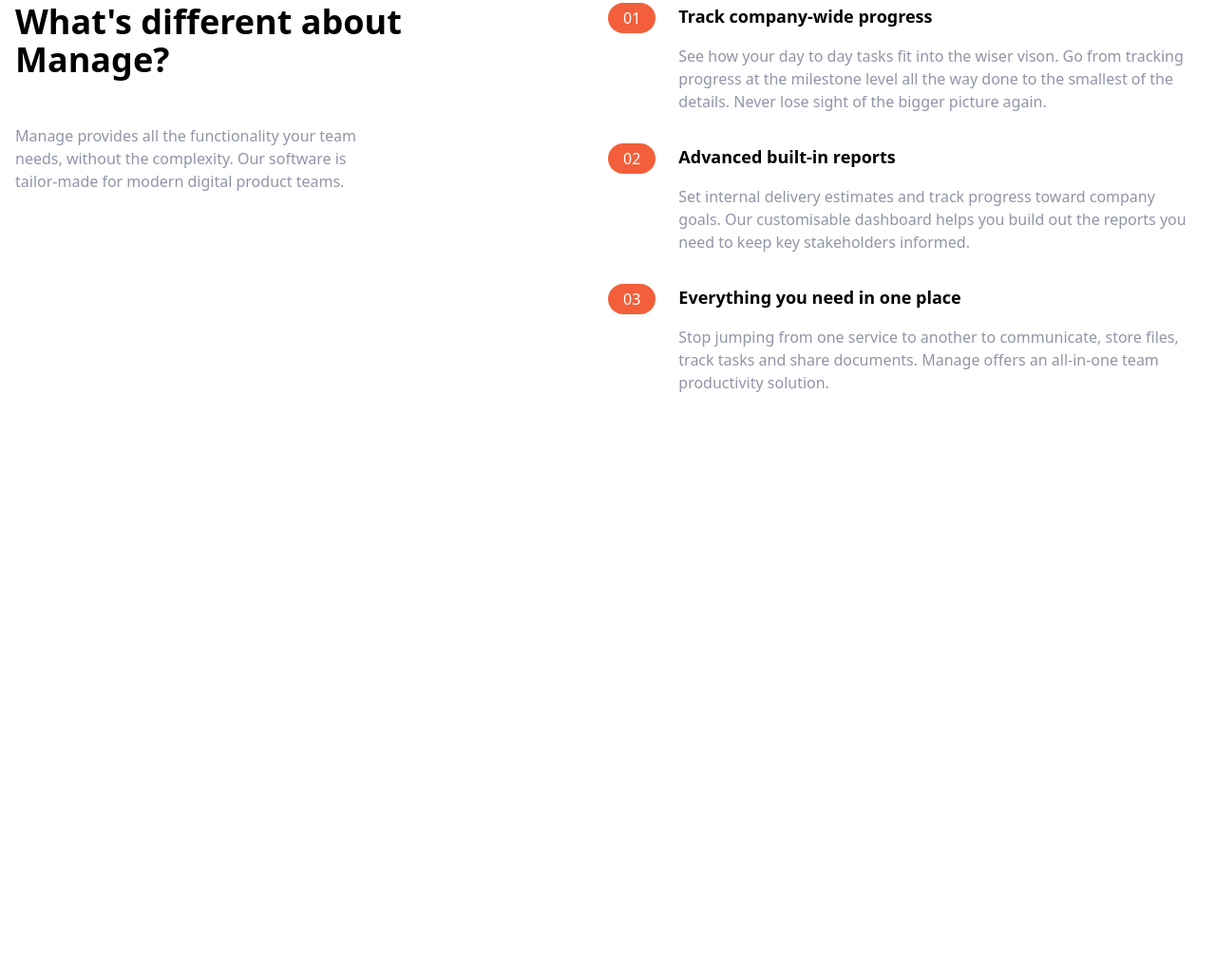
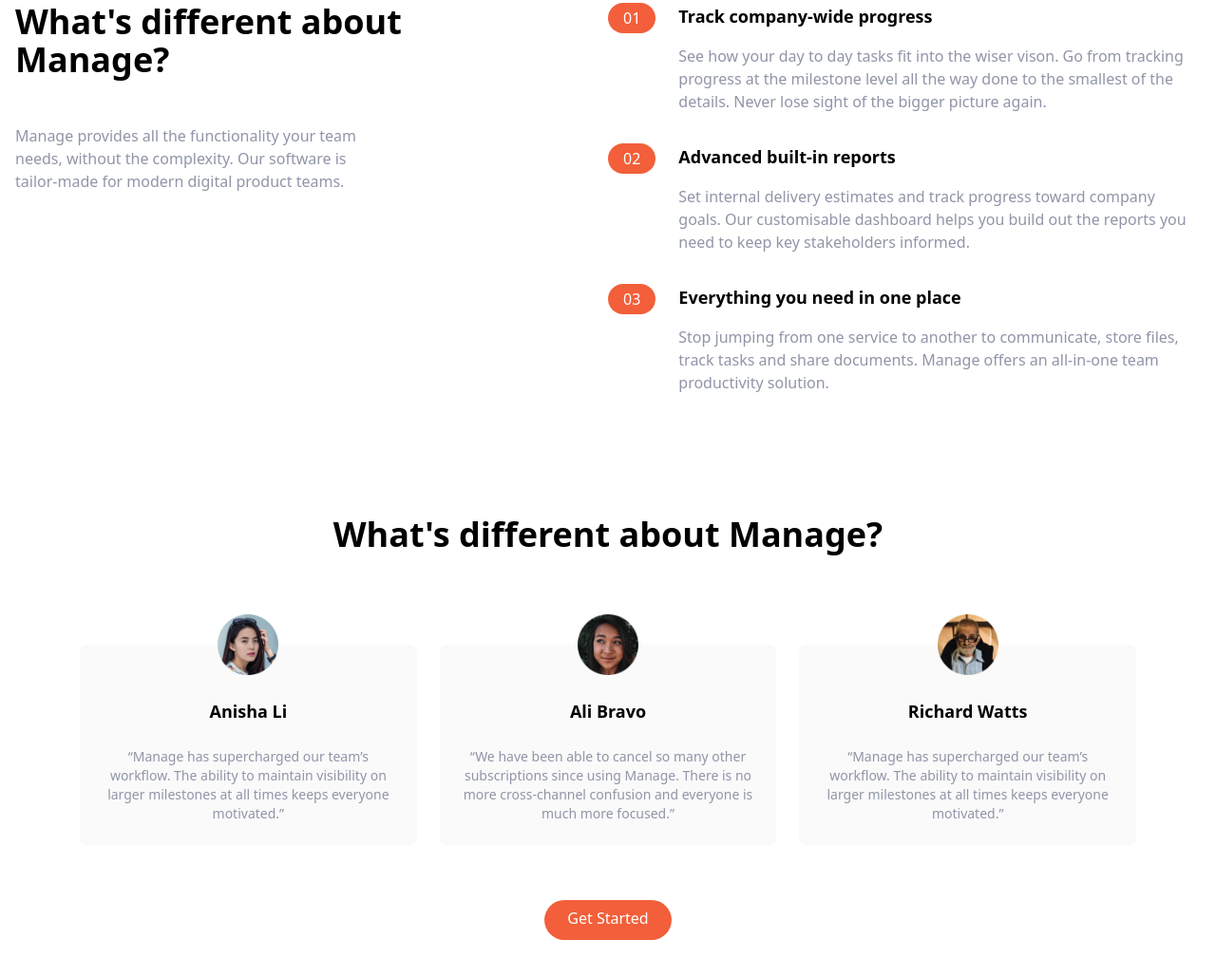
Before and after one commit to JamesOkemwa/landing-page-tailwindcss, a website: page index.html in a window 1280 px wide. Shown: the part 694-1723 px from the top of the page at 95% size. Before the commit the page ends 1109 px from the top, so only its background shows below. Drawn offline with Linux system fonts and the light colour scheme.

Commit message:
Testimonials section

```diff
--- a/index.html
+++ b/index.html
@@ -153,7 +153,64 @@
                 </div>
             </div>
         </div>
+    </section>
 
+    <!-- Testimonials  -->
+    <section id="testimonials">
+        <!-- Container to heading and testimonial block  -->
+        <div class="max-w-6xl px-5 mx-auto mt-32 text-center">
+            <!-- Heading  -->
+            <h2 class="text-4xl font-bold text-center">
+                What's different about Manage?
+            </h2>
+            <!-- Testimonials Container  -->
+            <div class="flex flex-col mt-24 md:flex-row md:space-x-6">
+                <!-- Testimonial 1  -->
+                <div class="flex flex-col items-center p-6 space-y-6 rounded-lg bg-veryLightGray md:w-1/3">
+                    <img src="img/avatar-anisha.png" class="w-16 -mt-14" alt="">
+                    <h5 class="text-lg font-bold">
+                        Anisha Li
+                    </h5>
+                    <p class="text-sm text-darkGrayishBlue">
+                        “Manage has supercharged our team’s workflow. The ability to
+                        maintain visibility on larger milestones at all times keeps
+                        everyone motivated.”
+                    </p>
+                </div>
+
+                <!-- Testimonial 2 -->
+                <div class="hidden flex-col items-center p-6 space-y-6 rounded-lg bg-veryLightGray md:flex md:w-1/3">
+                    <img src="img/avatar-ali.png" class="w-16 -mt-14" alt="">
+                    <h5 class="text-lg font-bold">
+                        Ali Bravo
+                    </h5>
+                    <p class="text-sm text-darkGrayishBlue">
+                        “We have been able to cancel so many other subscriptions since
+                        using Manage. There is no more cross-channel confusion and
+                        everyone is much more focused.”
+                    </p>
+                </div>
+
+                <!-- Testimonial 3 -->
+                <div class="hidden flex-col items-center p-6 space-y-6 rounded-lg bg-veryLightGray md:flex md:w-1/3">
+                    <img src="img/avatar-richard.png" class="w-16 -mt-14" alt="">
+                    <h5 class="text-lg font-bold">
+                        Richard Watts
+                    </h5>
+                    <p class="text-sm text-darkGrayishBlue">
+                        “Manage has supercharged our team’s workflow. The ability to
+                        maintain visibility on larger milestones at all times keeps
+                        everyone motivated.”
+                    </p>
+                </div>
+            </div>
+            <!-- Button  -->
+            <div class="my-16">
+                <a href="#" class="p-3 px-6 pt-2 text-white bg-brightRed rounded-full baseline hover:bg-brightRedLight">
+                    Get Started
+                </a>
+            </div>
+        </div>
     </section>
 </body>
 </html>
```
Also changed, not shown: css/main.css.
